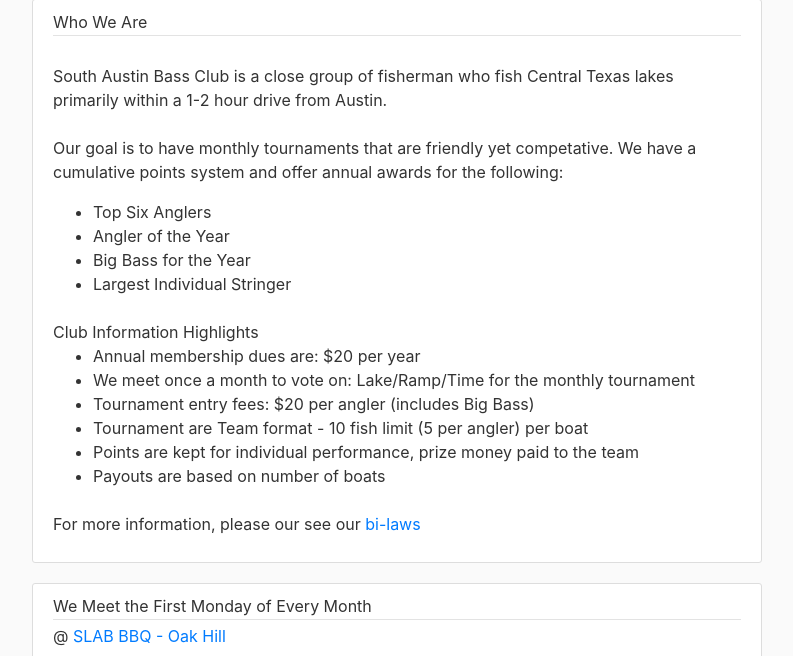
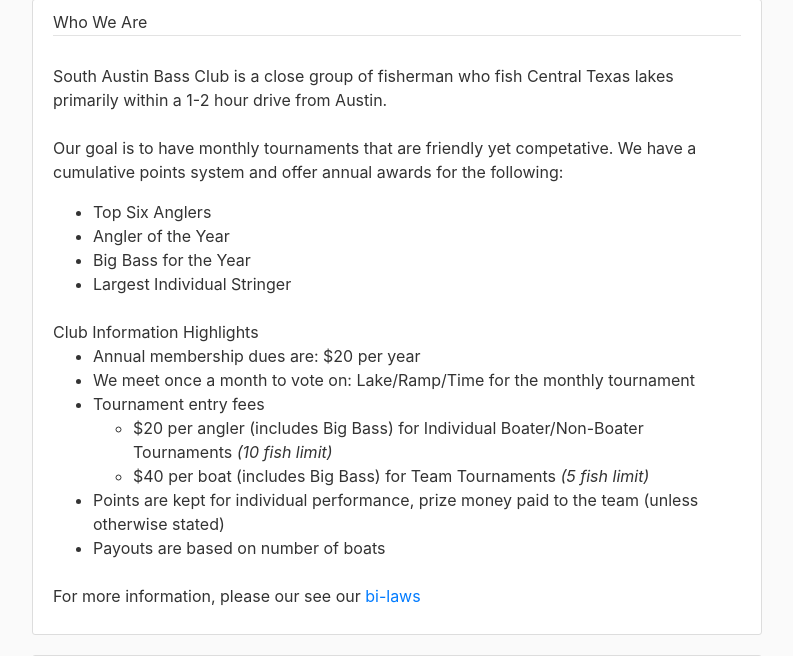
Before and after one commit to envasquez/SABC, a Django app: page /about in a window 1280 px wide. Shown: the part 81-737 px from the top of the page, without its empty margins (53-846 px from the left). Run offline with Django 3.2, Linux system fonts and the light colour scheme; some libraries are stand-ins or nearby versions.

Commit message:
Update entry fee info

```diff
--- a/sabc/users/templates/users/about.html
+++ b/sabc/users/templates/users/about.html
@@ -21,9 +21,12 @@
             <ul>
                 <li>Annual membership dues are: $20 per year</li>
                 <li>We meet once a month to vote on: Lake/Ramp/Time for the monthly tournament</li>
-                <li>Tournament entry fees: $20 per angler (includes Big Bass)</li>
-                <li>Tournament are Team format - 10 fish limit (5 per angler) per boat</li>
-                <li>Points are kept for individual performance, prize money paid to the team</li>
+                <li>Tournament entry fees
+                    <ul>
+                        <li>$20 per angler (includes Big Bass) for Individual Boater/Non-Boater Tournaments <i>(10 fish limit)</i></li>
+                        <li>$40 per boat   (includes Big Bass) for Team Tournaments <i>(5 fish limit)</i></li>
+                    </ul>
+                <li>Points are kept for individual performance, prize money paid to the team (unless otherwise stated)</li>
                 <li>Payouts are based on number of boats</li>
             </ul>
             <br />For more information, please our see our <a href="{% url 'bilaws' %}">bi-laws</a>
```
